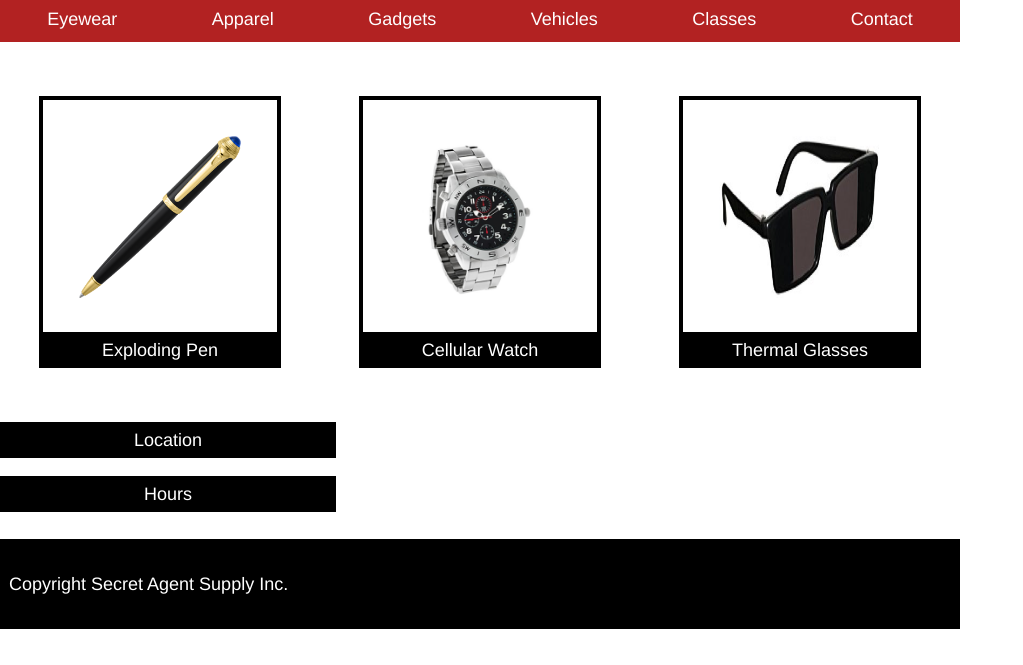
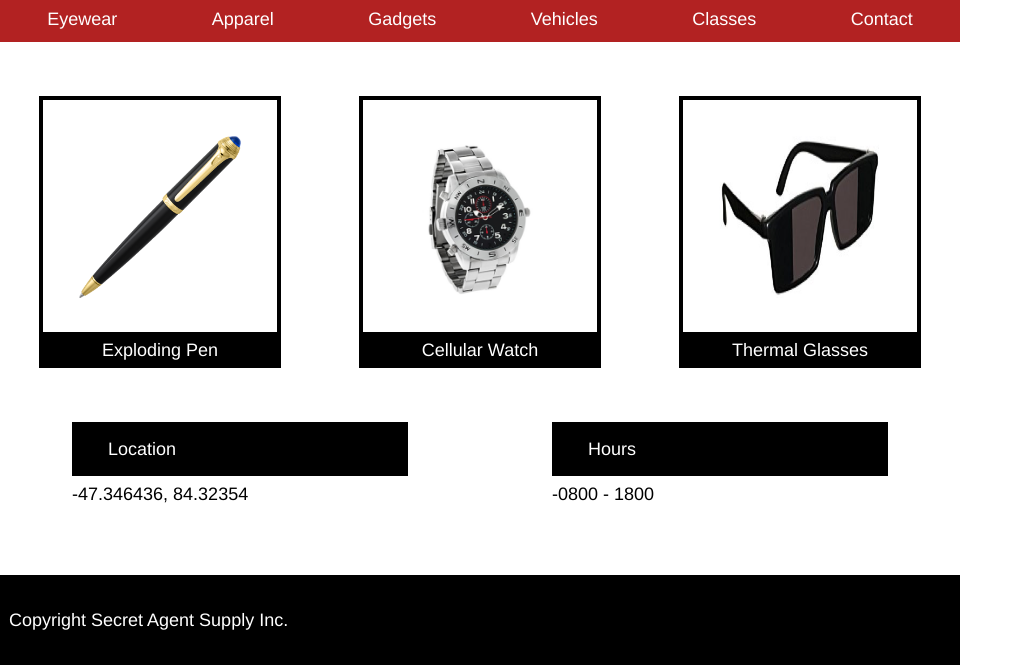
Before and after one commit to llc997/SecretAgentSupply, a plain HTML site: page index.html in a window 1280 px wide. Shown: the part 495-1160 px from the top of the page, without its empty margins (0-1023 px from the left). Before the commit the page ends 1124 px from the top, so only its background shows below. Drawn offline with Linux system fonts and the light colour scheme.

Commit message:
adjust location & hrs

```diff
--- a/index.html
+++ b/index.html
@@ -7,6 +7,7 @@
     <link href="resources/css/style.css" type="text/css" rel="stylesheet"/>
   </head>
   <body>
+<div class="page">
     <div class="top">
       <img src="resources/images/logo.png"/>
       <p>SECRET AGENT SUPPLY INC.</p>
@@ -50,9 +51,10 @@
     </div>
 
 <!-- LOCATION & HOURS  -->
+    <div class="bottom">
     <div class="location">
       <div class="textbox">
-      <p>Location</p>
+      <span>Location</span>
       </div>
       <p>-47.346436, 84.32354</p>
     </div>
@@ -63,11 +65,12 @@
       </div>
       <p>-0800 - 1800</p>
     </div>
+  </div>
 
   <!-- FOOTER  -->
     <div class="footer">
       <p>Copyright Secret Agent Supply Inc.</p>
     </div>
-
+</div>
   </body>
 </html>
--- a/resources/css/style.css
+++ b/resources/css/style.css
@@ -4,6 +4,7 @@ html {
   font-family: Helvetica;
   width: 960px;
 }
+
 .top {
   background-color: black;
   color: white;
@@ -76,12 +77,21 @@ html {
   top: -.5rem;
 
 }
+.bottom {
+  display: flex;
+  flex-direction: row;
+  justify-content: space-around;
+  color: black;
+  margin-bottom: 4rem;
+}
+.bottom .textbox {
+  text-align: left;
+  padding: 1rem 0 1rem 2rem;
+}
 .location {
   width: 35%;
-  color: black
-  padding: 1rem;
+  color: black;
 }
-
 .hours {
   width: 35%;
   color: black
```
Also changed, not shown: redline.jpg (added).
